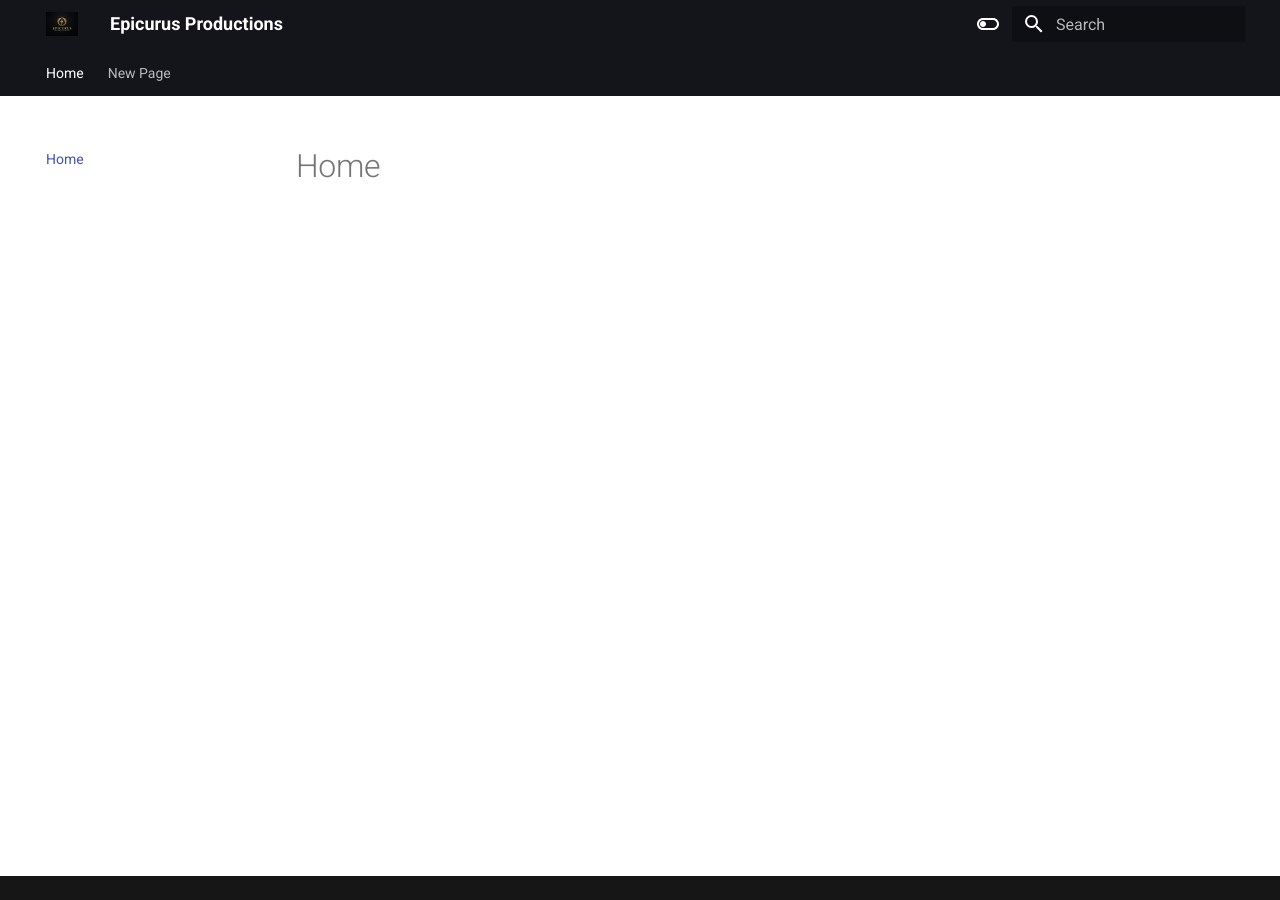
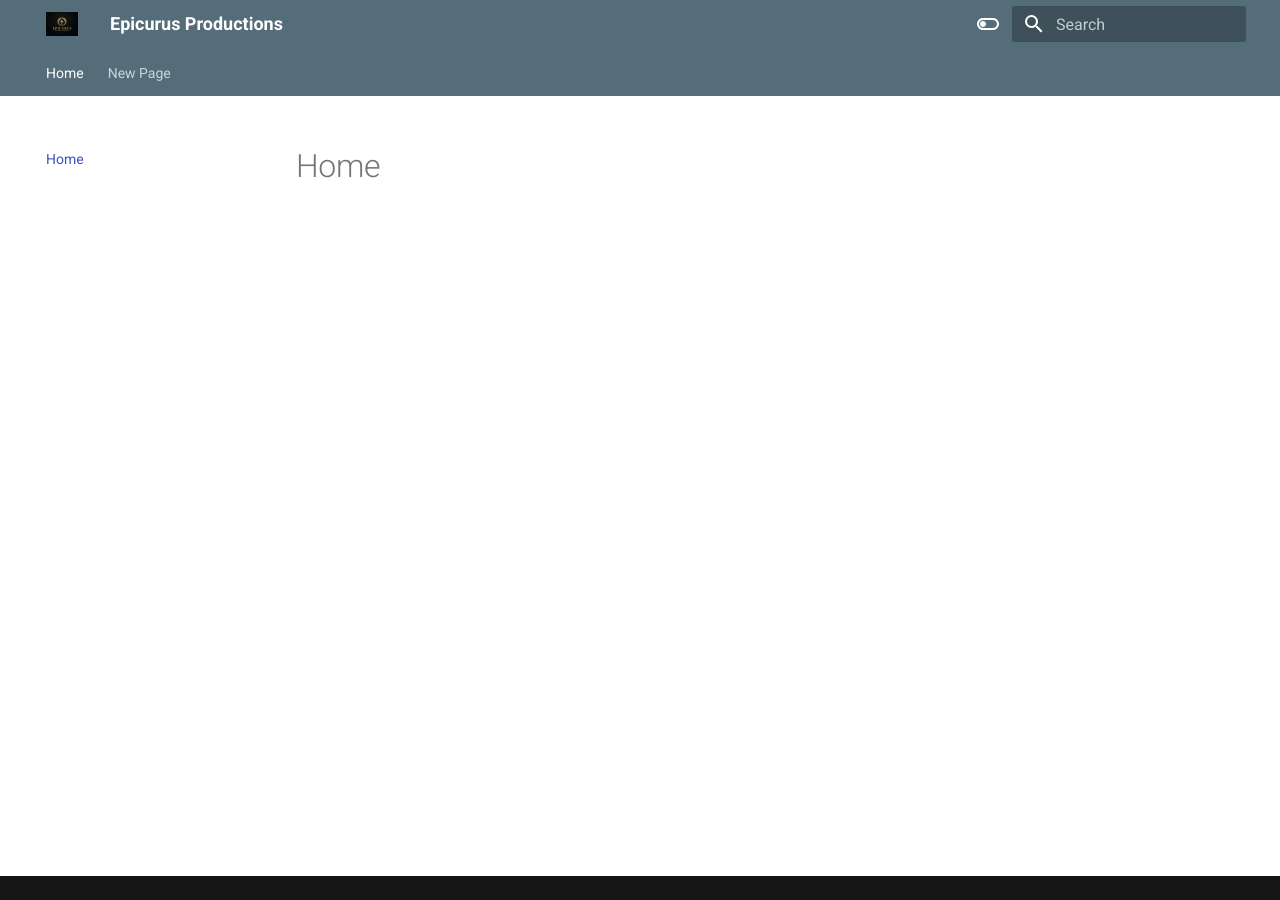
Before and after one commit to gamefreakcabe/solomons-arboretum, an MkDocs documentation site: the page built from docs/index.md, in a window 1280 px wide. Built offline with MkDocs 1.6.1 and Material for MkDocs 9.7.7, drawn with Linux system fonts in a browser that asks for light colours.

Commit message:
Update mkdocs.yml

```diff
--- a/mkdocs.yml
+++ b/mkdocs.yml
@@ -36,13 +36,13 @@ theme:
       toggle:
         icon: material/toggle-switch-off-outline
         name: Switch to dark mode
-      primary: black
+      primary: blue grey
       accent: purple
     - scheme: slate
       toggle:
         icon: material/toggle-switch
         name: Switch to light mode
-      primary: blue grey
+      primary: black
       accent: lime
 extra:
   generator: false
```
